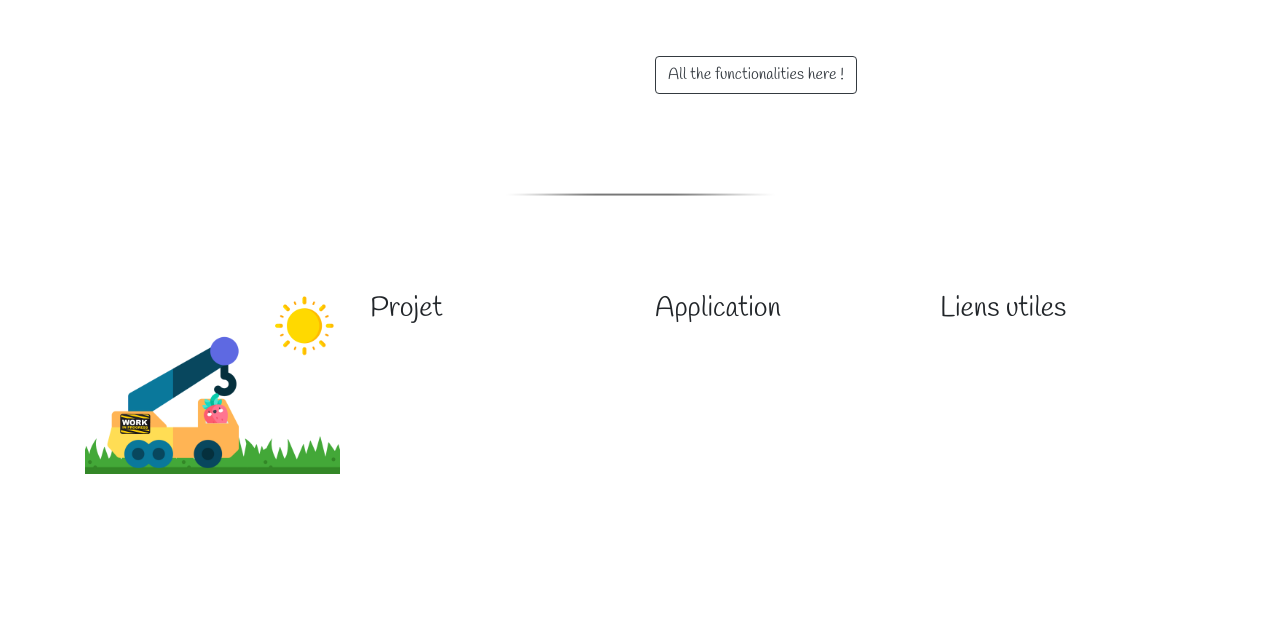
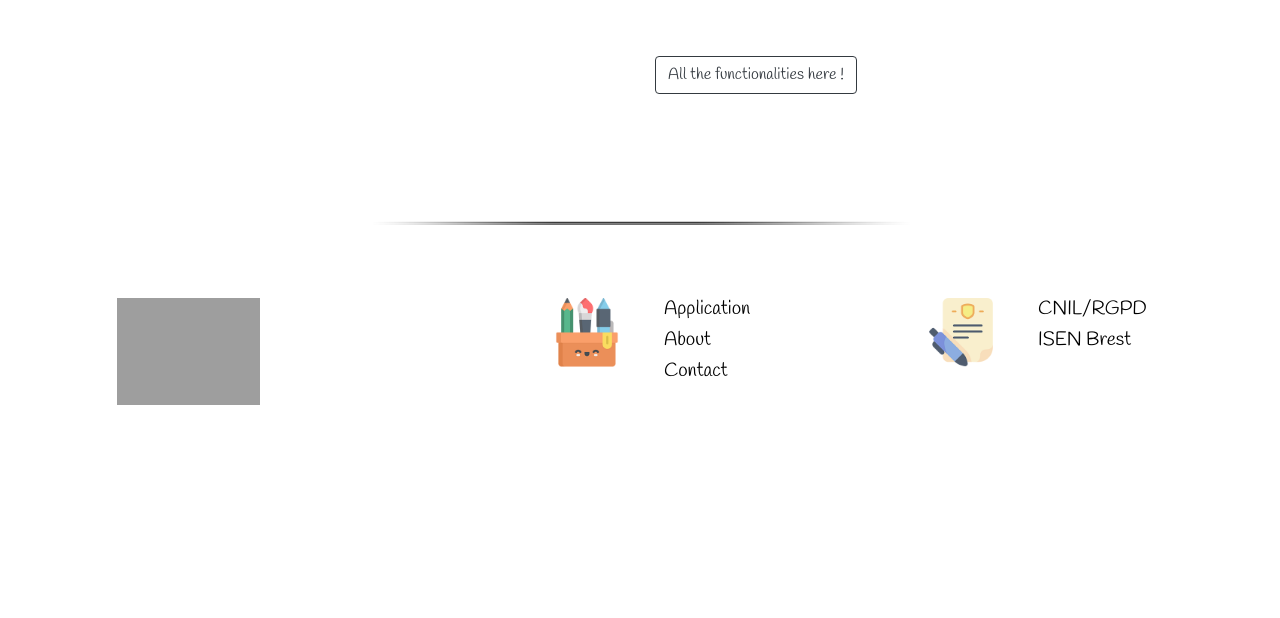
Before and after one commit to lbleo/zopa, a PHP site: page / in a window 1280 px wide. Shown: the part 1962-2580 px from the top of the page. After the commit the page ends 2367 px from the top, so only its background shows below. Run offline with PHP 8.4, Linux system fonts and the light colour scheme; some libraries are stand-ins or nearby versions; grey boxes are pictures that could not be loaded.

Commit message:
commit31

```diff
--- a/index.html
+++ b/index.html
@@ -180,34 +180,61 @@
     <br>
     <br>
     <center>
-    <img src="dist/img/trait.png"  alt="Illustration_ZOPA_1" style="width:25%; height:auto;">
+    <img src="dist/img/trait.png"  alt="Illustration_ZOPA_1" style="width:50%; height:auto;">
     </center>
     <br>
-    <br>
-    <br>
+
 
 
     <div class="container">
       <div class="row">
 
+
+
+
+
         <div class="col">
-          <img src="dist/img/workInProgress.png"  alt="Illustration_ZOPA_1" style="width:100%; height:auto">
+          <a class="float-right" href='https://play.google.com/store/apps/details?id=com.westcloud.calcul&gl=FR&pcampaignid=pcampaignidMKT-Other-global-all-co-prtnr-py-PartBadge-Mar2515-1'
+          onclick="window.open(this.href); return false;">
+            <img alt='Get it on Google Play' src='https://play.google.com/intl/en_us/badges/static/images/badges/en_badge_web_generic.png' style="width:175px; height:auto; padding-left:2rem"/></a>
         </div>
 
         <div class="col">
-          <h3>Projet</h3>
+        </div>
+
+        <div class="col">
+          <img class="float-right" src="dist/img/foot.png"  alt="Illustration_ZOPA_FOOT" style="width:60%; height:auto">
+        </div>
+
+
+        <div class="col">
+          <a href="app.html">
+            <h3 style="color:#000000; font-size: 1.2rem;">Application</h3>
+          </a>
+          <a href="about.html">
+            <h3 style="color:#000000; font-size: 1.2rem;">About</h3>
+          </a>
+          <a href="contact.html">
+            <h3 style="color:#000000; font-size: 1.2rem;">Contact</h3>
+          </a>
 
         </div>
 
         <div class="col">
-          <h3>Application</h3>
+          <img class="float-right" src="dist/img/foot2.png"  alt="Illustration_ZOPA_FOOT" style="width:60%; height:auto">
+        </div>
+
+        <div class="col">
+        <a href="https://www.cnil.fr/fr/la-loi-informatique-et-libertes/"  onclick="window.open(this.href); return false;">
+          <h3 style="color:#000000; font-size: 1.2rem;">CNIL/RGPD</h3>
+        </a>
+        <a href="https://isen-brest.fr/" onclick="window.open(this.href); return false;">
+          <h3 style="color:#000000; font-size: 1.2rem;">ISEN Brest</h3>
+        </a>
 
         </div>
 
-        <div class="col">
-          <h3>Liens utiles</h3>
 
-        </div>
 
       </div>
     </div>
@@ -215,11 +242,5 @@
     <br>
     <br>
 
-    <br>
-    <br>
-
-    <br>
-    <br>
-
   </body>
 </html>
--- a/scss/my_css.scss
+++ b/scss/my_css.scss
@@ -5,6 +5,11 @@ body { font-family: "Handlee", sans-serif;
 .h2{
 
     font-size: 3rem;
+}
+
+.h3{
+
+    font-size: 0.5rem;
 }
 
 }
```
Also changed, not shown: about.html (+65 -1 lines), app.html (+39 -14 lines), contact.html (+66 -1 lines), dist/img/foot.png (added), dist/img/foot2.png (added).
